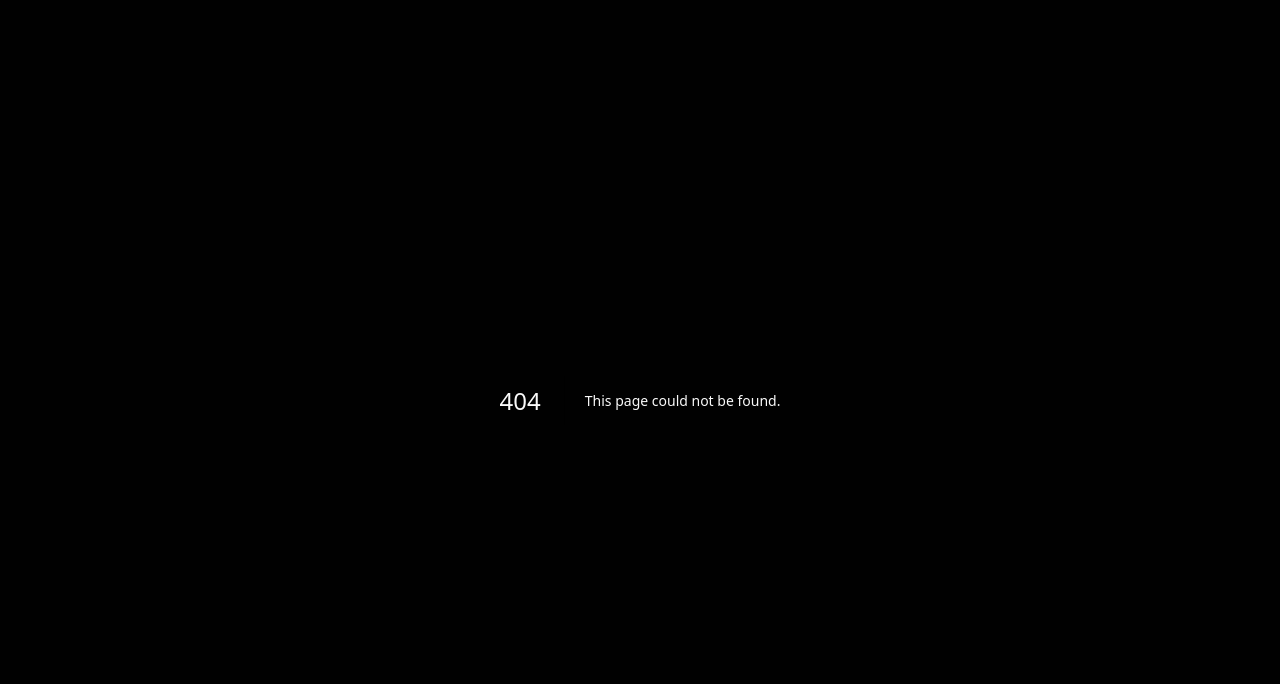
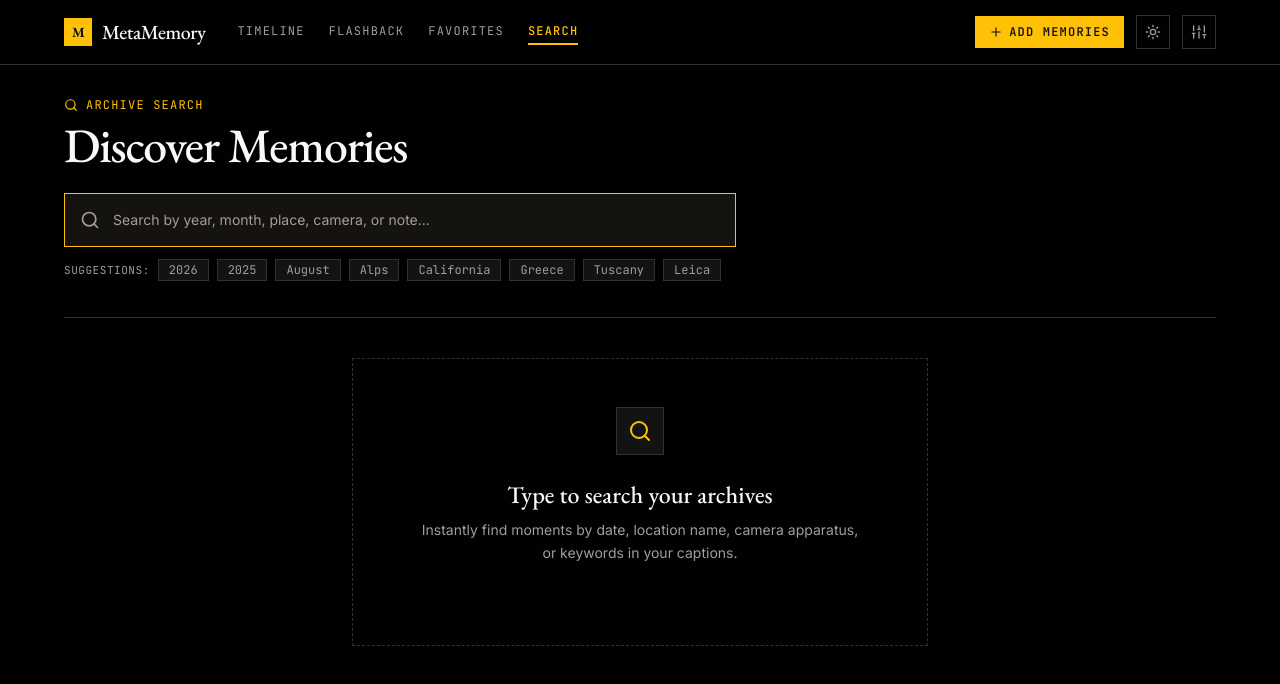
Before and after one commit to surajkumar11292/MetaMemoryAlbum, a Next.js app: page /app/search in a window 1280 px wide. Before the commit this address had no page. Shown: the top 684 px of the page. Built offline with nearby package versions, Linux system fonts and the light colour scheme; no server answers.

Commit message:
feat(pages): create search command palette with suggestion chips

```diff
--- /dev/null
+++ b/app/app/search/page.tsx
@@ -0,0 +1,135 @@
+'use client';
+
+import React, { useState, useEffect } from 'react';
+import { AppShell } from '@/components/layout/AppShell';
+import { AsymmetricGrid } from '@/components/gallery/AsymmetricGrid';
+import { PhotoLightbox } from '@/components/viewer/PhotoLightbox';
+import { EmptyState } from '@/components/ui/EmptyState';
+import { SkeletonGallery } from '@/components/ui/Skeleton';
+import { Photo } from '@/lib/types';
+import { Search, Sparkles, Filter, X } from 'lucide-react';
+
+const SUGGESTED_TAGS = ['2026', '2025', 'August', 'Alps', 'California', 'Greece', 'Tuscany', 'Leica'];
+
+export default function SearchPage() {
+  const [query, setQuery] = useState('');
+  const [photos, setPhotos] = useState<Photo[]>([]);
+  const [loading, setLoading] = useState(false);
+  const [lightboxIndex, setLightboxIndex] = useState(0);
+  const [isLightboxOpen, setIsLightboxOpen] = useState(false);
+
+  const performSearch = async (searchTerm: string) => {
+    setLoading(true);
+    try {
+      const res = await fetch(`/api/photos?q=${encodeURIComponent(searchTerm)}`);
+      const data = await res.json();
+      setPhotos(data.photos || []);
+    } catch (err) {
+      console.error(err);
+    } finally {
+      setLoading(false);
+    }
+  };
+
+  useEffect(() => {
+    const timer = setTimeout(() => {
+      performSearch(query);
+    }, 250);
+    return () => clearTimeout(timer);
+  }, [query]);
+
+  const handleSelectPhoto = (_photo: Photo, index: number) => {
+    setLightboxIndex(index);
+    setIsLightboxOpen(true);
+  };
+
+  return (
+    <AppShell>
+      <div className="space-y-10">
+        {/* Search Header & Input */}
+        <div className="border-b border-border pb-8">
+          <div className="flex items-center space-x-2 text-amber-accent font-mono text-xs uppercase tracking-widest mb-2">
+            <Search className="w-3.5 h-3.5" />
+            <span>Archive Search</span>
+          </div>
+          <h1 className="font-display text-4xl sm:text-5xl font-medium text-foreground tracking-tight">
+            Discover Memories
+          </h1>
+
+          <div className="mt-6 relative max-w-2xl">
+            <div className="relative flex items-center">
+              <Search className="w-5 h-5 text-muted-foreground absolute left-4 pointer-events-none" />
+              <input
+                type="text"
+                value={query}
+                onChange={(e) => setQuery(e.target.value)}
+                placeholder="Search by year, month, place, camera, or note..."
+                className="w-full bg-surface-raised border border-border focus:border-amber-accent py-4 pl-12 pr-12 text-sm font-sans text-foreground placeholder-muted-foreground focus:outline-none transition-colors"
+                autoFocus
+              />
+              {query && (
+                <button
+                  onClick={() => setQuery('')}
+                  className="absolute right-4 p-1 text-muted-foreground hover:text-foreground"
+                >
+                  <X className="w-4 h-4" />
+                </button>
+              )}
+            </div>
+
+            {/* Quick Suggestion Chips */}
+            <div className="flex items-center space-x-2 mt-3 overflow-x-auto pb-1">
+              <span className="font-mono text-[11px] text-muted-foreground uppercase tracking-wider shrink-0">
+                Suggestions:
+              </span>
+              {SUGGESTED_TAGS.map((tag) => (
+                <button
+                  key={tag}
+                  onClick={() => setQuery(tag)}
+                  className="font-mono text-xs text-muted-foreground hover:text-foreground border border-border hover:border-amber-accent px-2.5 py-0.5 bg-surface transition-colors"
+                >
+                  {tag}
+                </button>
+              ))}
+            </div>
+          </div>
+        </div>
+
+        {/* Results */}
+        {loading ? (
+          <SkeletonGallery />
+        ) : photos.length > 0 ? (
+          <div className="space-y-6">
+            <div className="font-mono text-xs text-muted-foreground uppercase tracking-wider">
+              Found {photos.length} matching {photos.length === 1 ? 'memory' : 'memories'}
+            </div>
+            <AsymmetricGrid
+              photos={photos}
+              onSelectPhoto={handleSelectPhoto}
+              groupByDay={false}
+            />
+          </div>
+        ) : (
+          <EmptyState
+            title={query ? 'No matching memories found' : 'Type to search your archives'}
+            description={
+              query
+                ? `No photographs matched "${query}". Try searching for a month (e.g. August), a year (e.g. 2026), or a location.`
+                : 'Instantly find moments by date, location name, camera apparatus, or keywords in your captions.'
+            }
+            actionText=""
+            icon={<Search className="w-6 h-6 text-amber-accent" />}
+          />
+        )}
+      </div>
+
+      <PhotoLightbox
+        photos={photos}
+        currentIndex={lightboxIndex}
+        isOpen={isLightboxOpen}
+        onClose={() => setIsLightboxOpen(false)}
+        onNavigate={setLightboxIndex}
+      />
+    </AppShell>
+  );
+}
```
